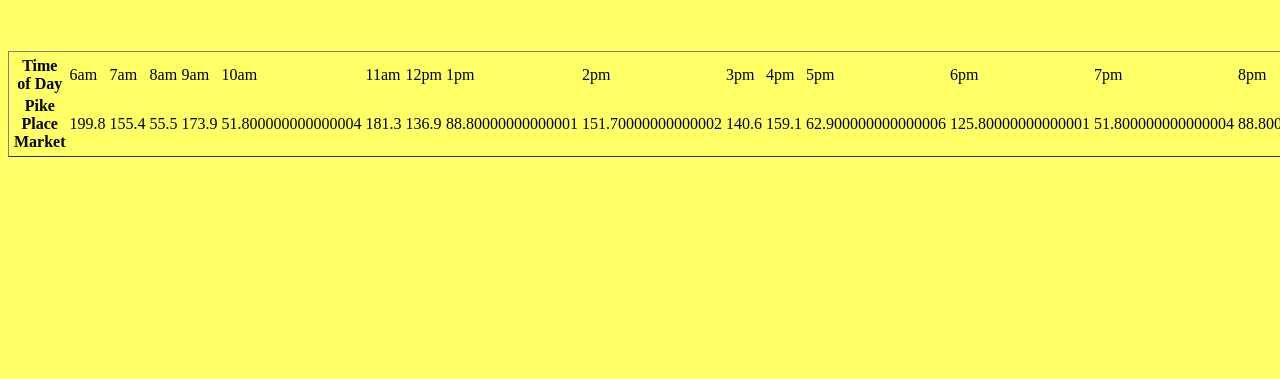
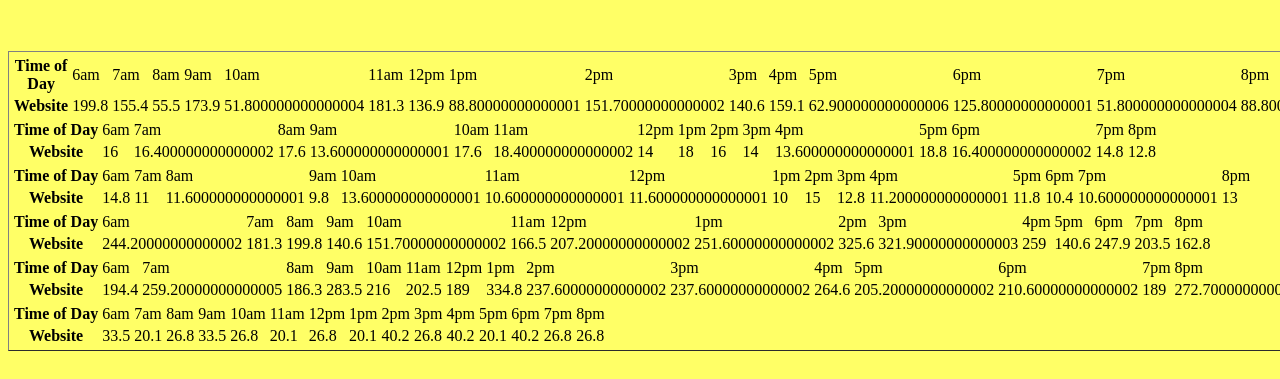
Before and after one commit to Marulo2/campfire-coffee, a plain HTML site: page index.html in a window 1280 px wide. Shown: the part 103-482 px from the top of the page. Drawn offline with Linux system fonts and the light colour scheme.

Commit message:
Javascript is almost able to dynamically create tables

```diff
--- a/css/style.css
+++ b/css/style.css
@@ -24,6 +24,8 @@ ul {
   color: white;
 }
 
-#time {
-
-}
+/*#time {
+  table-layout: fixed;
+  width: 500px;
+  height: 250px;
+}*/
--- a/js/app.js
+++ b/js/app.js
@@ -53,8 +53,10 @@ CampCoffee.prototype.render = function() {
 
   var trEl2 = document.createElement('tr');
   var thEl2 = document.createElement('th');
-    thEl2.textContent = 'Pike Place Market';
+  for (var i = 0; i < places.length; i++) {
+    thEl2.textContent = places[i];
     trEl2.appendChild(thEl2);
+  }
 
     this.hourlyCus();
     this.generateCups();
@@ -95,20 +97,22 @@ CampCoffee.prototype.render = function() {
 var ppm = new CampCoffee('Pike Place Market', 14, 55, 1.2, 3.7);
   ppm.render();
 
-// var capHill = new CampCoffee('Capitol Hill', 32, 48, 3.2, 0.4);
-//   capHill.coffeeRender();
-//
-// var SeaLibrary = new CampCoffee('Seattle Public Library', 49, 75, 2.6, 0.2);
-//   SeaLibrary.coffeeRender();
-//
-// var southLake = new CampCoffee('South Lake Union', 35, 88, 1.3, 3.7);
-//   southLake.coffeeRender();
-//
-// var seaTac = new CampCoffee('SeaTac Airport', 68, 124, 1.1, 2.7);
-//   seaTac.coffeeRender();
-//
-// var web = new CampCoffee('Website Sales', 3, 6, 0, 6.7);
-//   web.coffeeRender();
+var capHill = new CampCoffee('Capitol Hill', 32, 48, 3.2, 0.4);
+  capHill.render();
+
+
+
+var SeaLibrary = new CampCoffee('Seattle Public Library', 49, 75, 2.6, 0.2);
+  SeaLibrary.render();
+
+var southLake = new CampCoffee('South Lake Union', 35, 88, 1.3, 3.7);
+  southLake.render();
+
+var seaTac = new CampCoffee('SeaTac Airport', 68, 124, 1.1, 2.7);
+  seaTac.render();
+
+var web = new CampCoffee('Website Sales', 3, 6, 0, 6.7);
+  web.render();
 //
 //   function table() {
 //     var sectEl = document.createElement('test');
```
